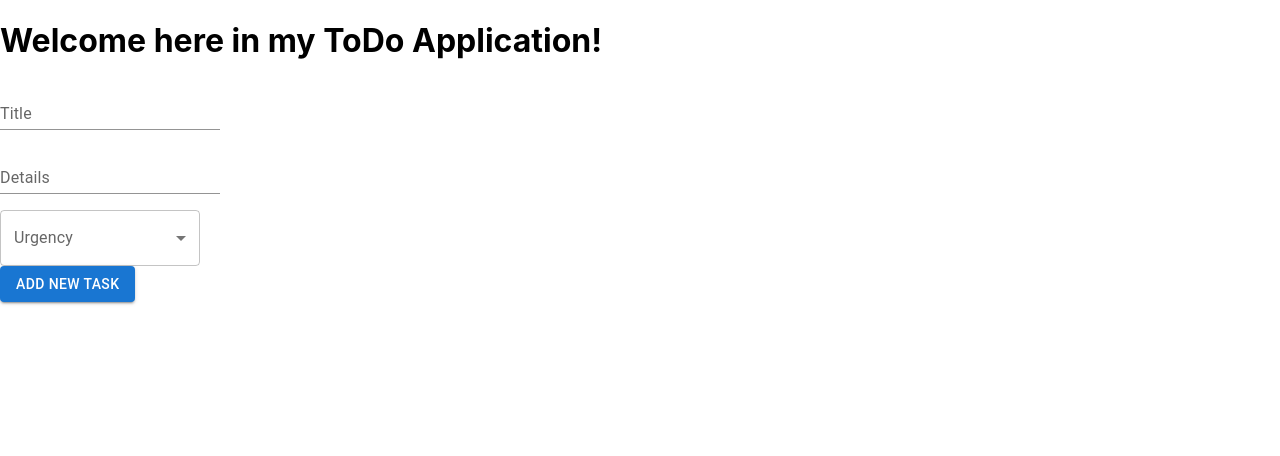
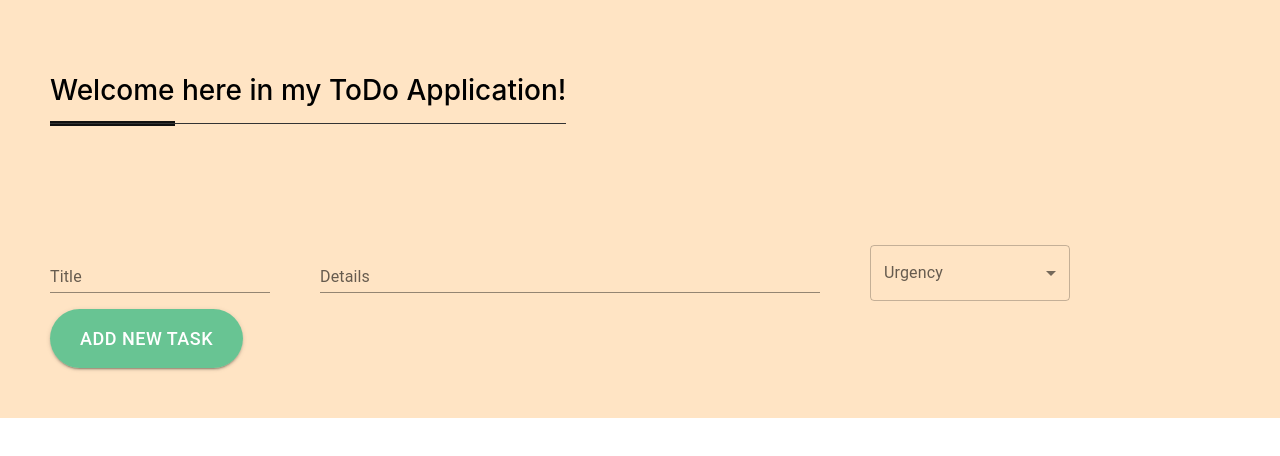
Before and after one commit to kovesdieszter/SimpleToDo, a React (Create React App) app in the folder simpletodo/: page / in a window 1280 px wide. Shown: the top 456 px of the page. Built offline with nearby package versions, Linux system fonts and the light colour scheme.

Commit message:
feat: implement add-task container css

```diff
--- a/simpletodo/src/App.css
+++ b/simpletodo/src/App.css
@@ -1,38 +1,72 @@
 .App {
-  text-align: center;
+  /*text-align: center;*/
 }
 
-.App-logo {
-  height: 40vmin;
-  pointer-events: none;
+.mainCard {
+  display: flex;
+  grid-auto-flow: column;
+  grid-column-gap: 10px;
+  padding: 50px;
+  background-color: bisque;
 }
 
-@media (prefers-reduced-motion: no-preference) {
-  .App-logo {
-    animation: App-logo-spin infinite 20s linear;
-  }
+.welcome {
+  display: flex;
+  padding: 50px;
+  background-color: bisque;
 }
 
-.App-header {
-  background-color: #282c34;
-  min-height: 100vh;
+.form {
   display: flex;
-  flex-direction: column;
-  align-items: center;
-  justify-content: center;
-  font-size: calc(10px + 2vmin);
-  color: white;
+  flex-wrap: wrap;
+  float: left;
 }
 
-.App-link {
-  color: #61dafb;
+.simple {
+  margin-right: 50px;
 }
 
-@keyframes App-logo-spin {
-  from {
-    transform: rotate(0deg);
-  }
-  to {
-    transform: rotate(360deg);
-  }
+.details {
+  width: 500px;
 }
+
+.menuItem {
+  width: max-content;
+}
+
+.welcome h1 {
+  font-size: 28px;
+  font-weight: 500;
+  letter-spacing: 0;
+  line-height: 1.5em;
+  padding-bottom: 15px;
+  position: relative;
+}
+.welcome h1:before {
+  content: "";
+  position: absolute;
+  left: 0;
+  bottom: 0;
+  height: 5px;
+  width: 125px;
+  background-color: #111;
+}
+.welcome h1:after {
+  content: "";
+  position: absolute;
+  left: 0;
+  bottom: 2px;
+  height: 1px;
+  width: 100%;
+  max-width: 700px;
+  background-color: #333;
+}
+
+.addButton {
+  background-color: rgba(33, 182, 125, 0.68) !important;
+  padding: 14px 30px!important;
+  font-size: 18px!important;
+  border-radius: 35px!important;
+  margin-top: 5px;
+  margin-bottom: 20px;
+}
```
